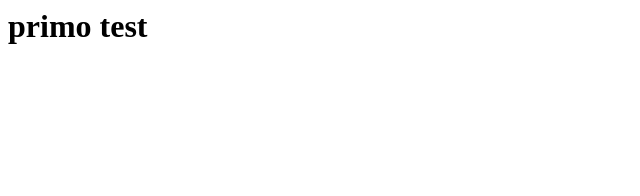
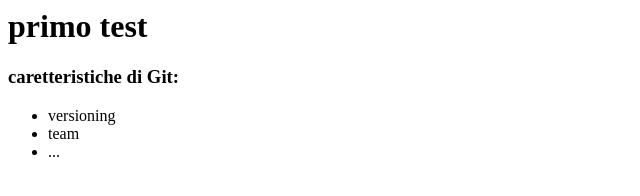
Before and after one commit to UMBI2750/test, a plain HTML site: page index.html in a window 1280 px wide. Shown: the whole page, without its empty margins (0-640 px from the left). Drawn offline with Linux system fonts and the light colour scheme.

Commit message:
aggiunto elenco caratteristiche

```diff
--- a/index.html
+++ b/index.html
@@ -4,5 +4,11 @@
     </head>
     <body>
         <h1> primo test </h1>
+        <h3>caretteristiche di Git: </h3>
+        <ul>
+            <li>versioning</li>
+            <li>team</li>
+            <li>...</li>
+        </ul>
     </body>
 </html>
```
